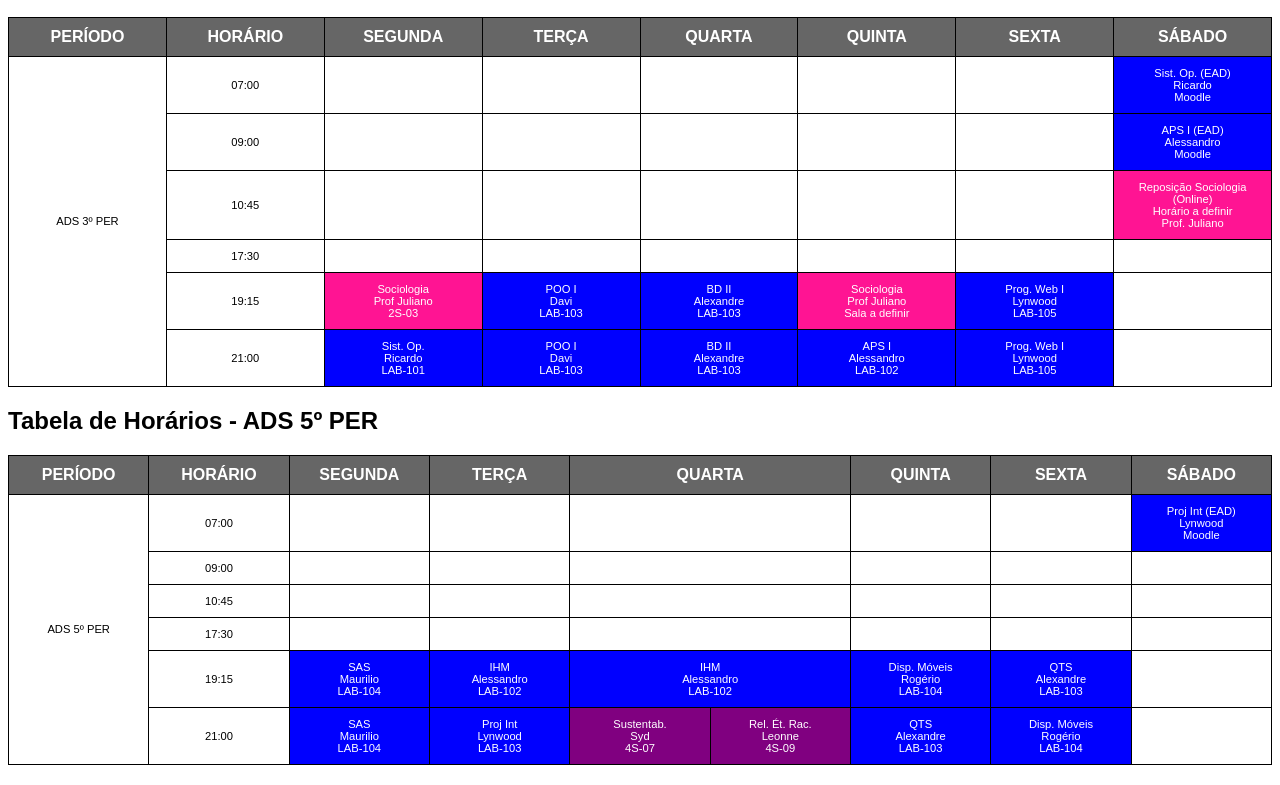
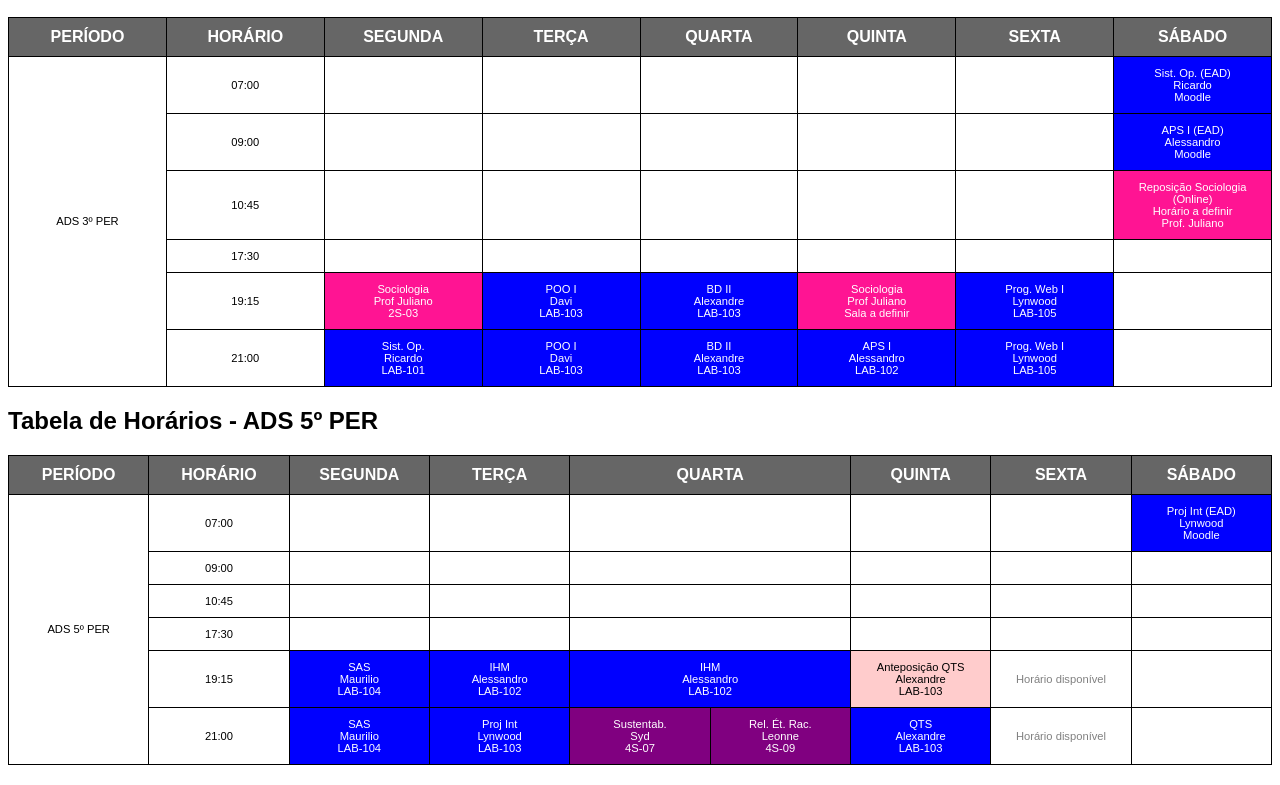
Before and after one commit to davitaveira1/horarios-ads, a plain HTML site: page index.html in a window 1280 px wide. Shown: the part 501-1286 px from the top of the page. Drawn offline with Linux system fonts and the light colour scheme.

Commit message:
horario 14-07

```diff
--- a/index.html
+++ b/index.html
@@ -241,7 +241,6 @@
                 <td class="azul">POO I<br>Davi<br>LAB-103</td>
                 <td class="azul">BD II<br>Alexandre<br>LAB-103</td>
                 <td class="rosa">Sociologia<br>Prof Juliano<br>Sala a definir</td>
-
                 <td class="azul">Prog. Web I<br>Lynwood<br>LAB-105</td>
                 <td class="branco"></td>
             </tr>
@@ -320,8 +319,9 @@
                 <td class="azul">SAS<br>Maurilio<br>LAB-104</td>
                 <td class="azul">IHM<br>Alessandro<br>LAB-102</td>
                 <td class="azul" colspan="2">IHM<br>Alessandro<br>LAB-102</td>
-                <td class="azul">Disp. Móveis<br>Rogério<br>LAB-104</td>
-                <td class="azul">QTS<br>Alexandre<br>LAB-103</td>
+                <td class="vermelho-claro">Anteposição QTS<br>Alexandre<br>LAB-103</td>
+                <td style="color: gray;">Horário disponível</td>
+                <!--<td class="azul">QTS<br>Alexandre<br>LAB-103</td>-->
                 <td class="branco"></td>
             </tr>
             <tr>
@@ -331,8 +331,8 @@
                 <td class="roxo">Sustentab.<br>Syd<br>4S-07</td>
                 <td class="roxo">Rel. Ét. Rac.<br>Leonne<br>4S-09</td>
                 <td class="azul">QTS<br>Alexandre<br>LAB-103</td>
-
-                <td class="azul">Disp. Móveis<br>Rogério<br>LAB-104</td>
+                <td style="color: gray;">Horário disponível</td>
+                <!--<td class="azul">Disp. Móveis<br>Rogério<br>LAB-104</td>-->
                 <td class="branco"></td>
             </tr>
         </tbody>
```
